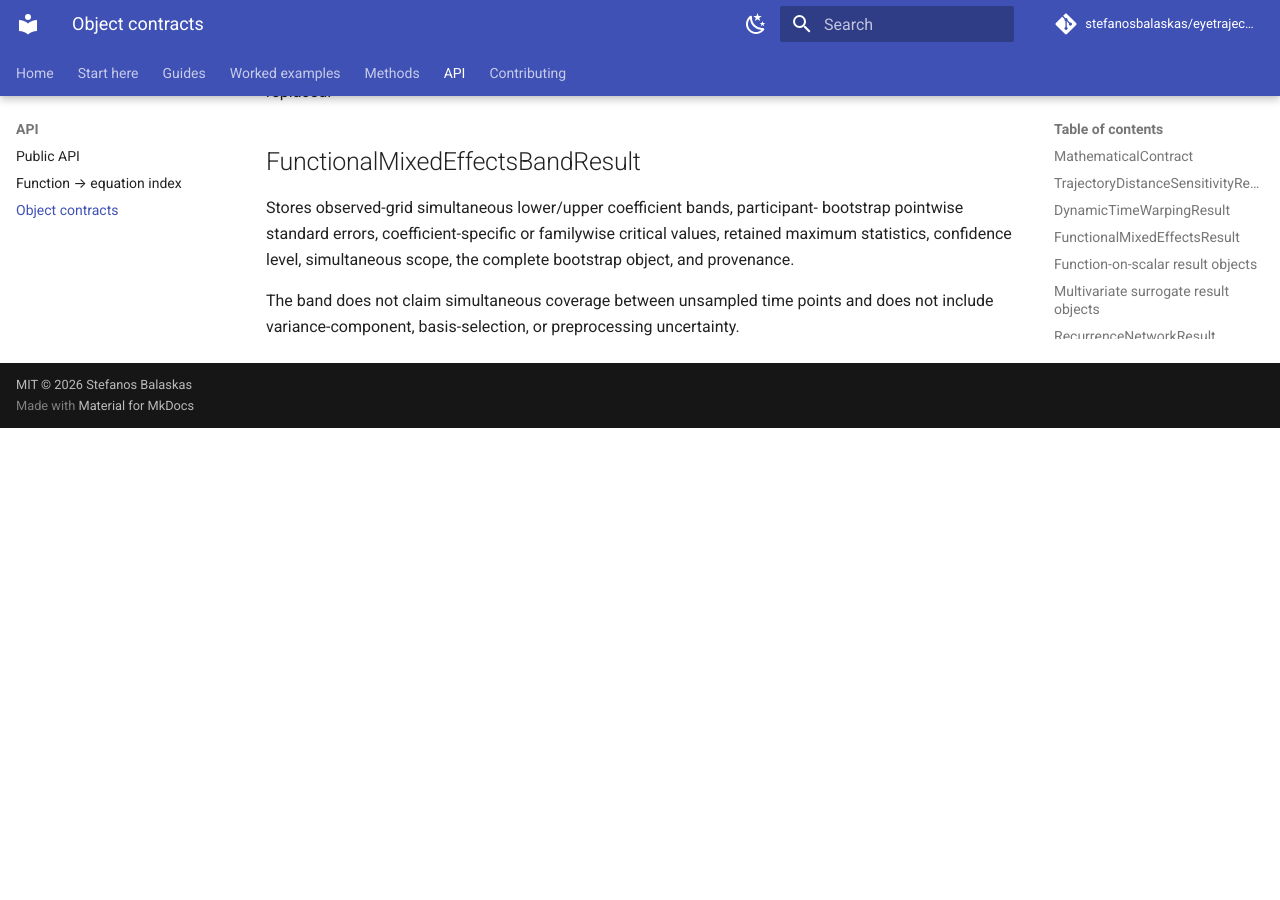
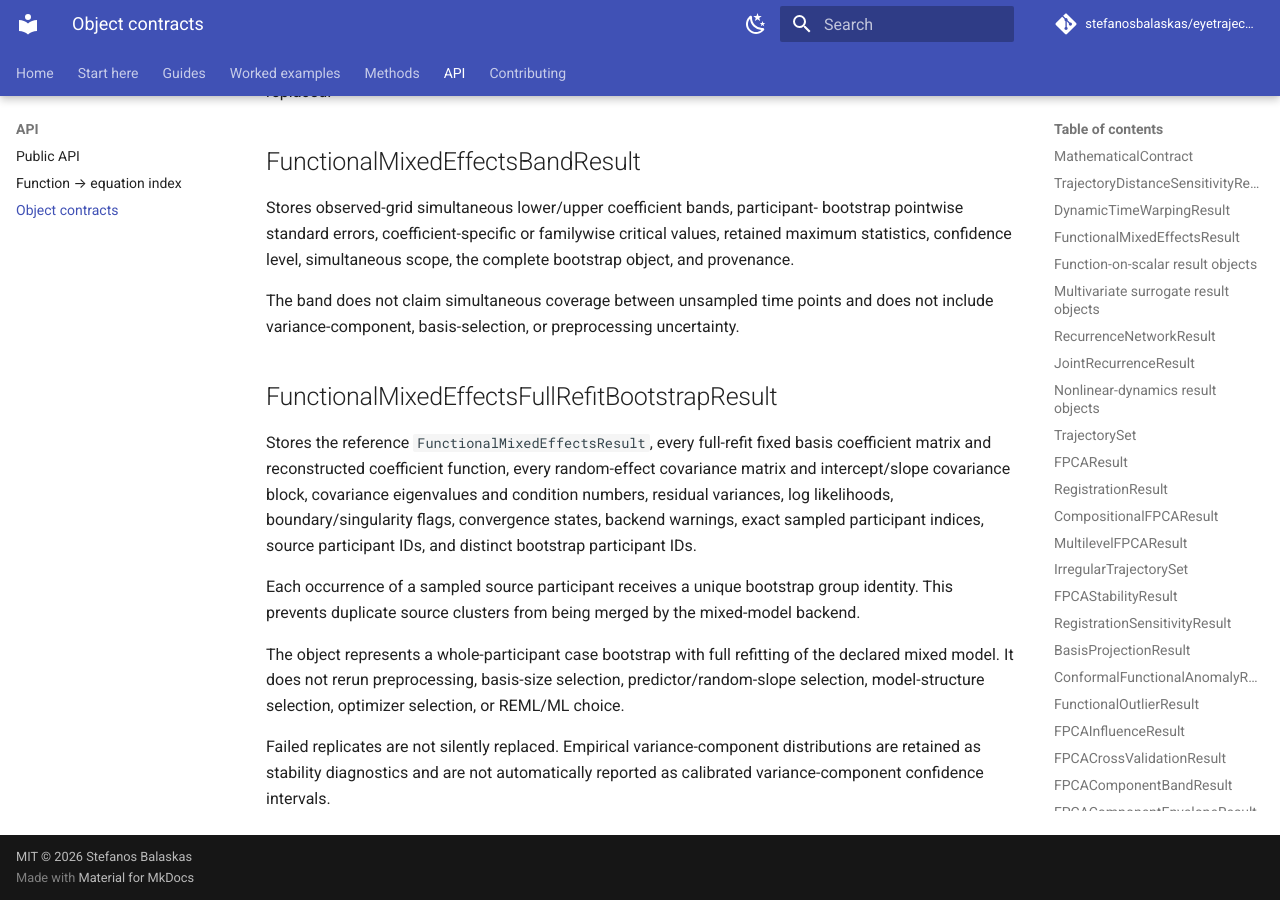
Before and after one commit to stefanosbalaskas/eyetrajectoriespy, an MkDocs documentation site: the page built from docs/reference/objects.md, in a window 1280 px wide and 900 px high, scrolled down 13691 px. Built offline with MkDocs 1.6.1 and Material for MkDocs 9.7.7, drawn with Linux system fonts in a browser that asks for light colours; comment, search, counter and statistics services are not loaded; before the commit the page ends 14119 px from its top, so only the background shows below that.

Commit message:
Document full-refit mixed-effects bootstrap object

```diff
--- a/docs/reference/objects.md
+++ b/docs/reference/objects.md
@@ -456,3 +456,26 @@ complete bootstrap object, and provenance.
 The band does not claim simultaneous coverage between unsampled time points and
 does not include variance-component, basis-selection, or preprocessing
 uncertainty.
+
+## FunctionalMixedEffectsFullRefitBootstrapResult
+
+Stores the reference `FunctionalMixedEffectsResult`, every full-refit fixed
+basis coefficient matrix and reconstructed coefficient function, every
+random-effect covariance matrix and intercept/slope covariance block, covariance
+eigenvalues and condition numbers, residual variances, log likelihoods,
+boundary/singularity flags, convergence states, backend warnings, exact sampled
+participant indices, source participant IDs, and distinct bootstrap participant
+IDs.
+
+Each occurrence of a sampled source participant receives a unique bootstrap
+group identity. This prevents duplicate source clusters from being merged by the
+mixed-model backend.
+
+The object represents a whole-participant case bootstrap with full refitting of
+the declared mixed model. It does not rerun preprocessing, basis-size
+selection, predictor/random-slope selection, model-structure selection,
+optimizer selection, or REML/ML choice.
+
+Failed replicates are not silently replaced. Empirical variance-component
+distributions are retained as stability diagnostics and are not automatically
+reported as calibrated variance-component confidence intervals.
```
